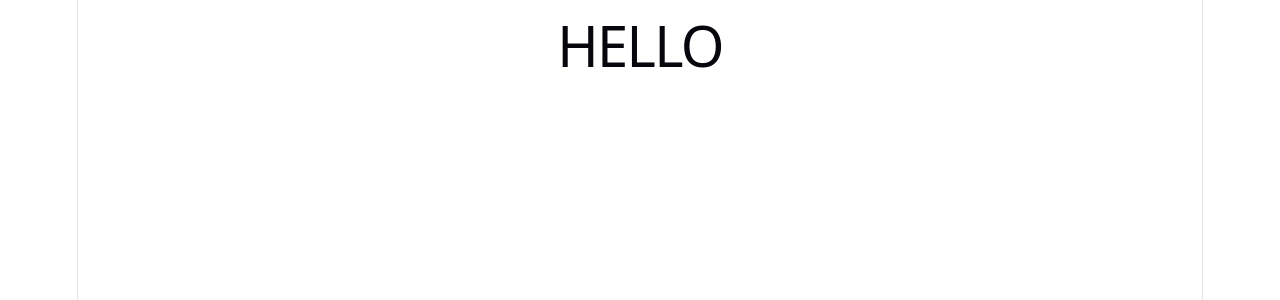
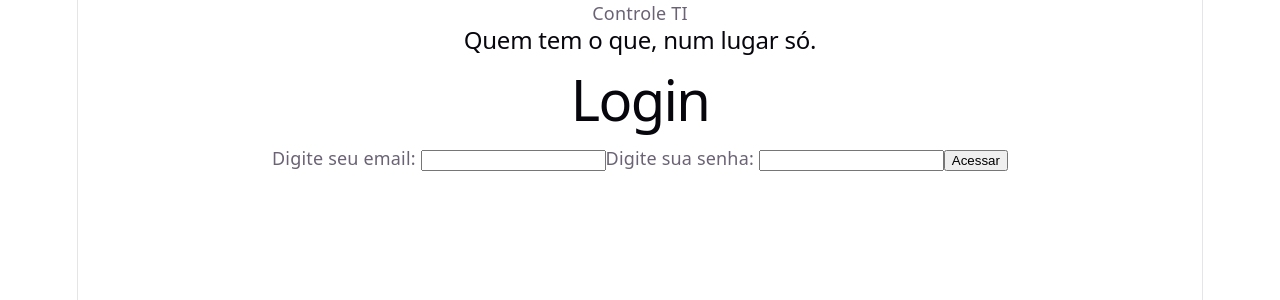
Before and after one commit to s3vla/it-management, a React (Vite) app in the folder frontend/: page / in a window 1280 px wide. Shown: the top 300 px of the page. Built offline with nearby package versions, Linux system fonts and the light colour scheme.

Commit message:
feat: add login page structure

```diff
--- a/frontend/src/pages/Login/Login.jsx
+++ b/frontend/src/pages/Login/Login.jsx
@@ -1,5 +1,34 @@
+import "./Login.css"
+
 export default function Login(){
     return(
-        <h1>HELLO</h1>
+        <main className="acesso-tela">
+
+            <header className="acesso-topo">
+                <span className="acesso-logo">Controle TI</span>
+            </header>
+
+            <section className="acesso-card">
+
+                <aside className="acesso-painel">
+                    <h2>Quem tem o que, num lugar só.</h2>
+                    <div className="acesso-animacao" aria-hidden="true"></div>
+                </aside>
+
+                <form className="acesso-form">
+                    <h1>Login</h1>
+                    <label htmlFor="email">Digite seu email: </label>
+                    <input id="email" type="email" autoComplete="email" required/>
+
+                    <label htmlFor="password">Digite sua senha: </label>
+                    <input id="password" type="password" autoComplete="current-password" required/>
+
+
+                    <button type="submit">Acessar</button>
+                    <p className="acesso-erro"></p>
+                </form>
+
+            </section>
+        </main>
     )
 }
```
